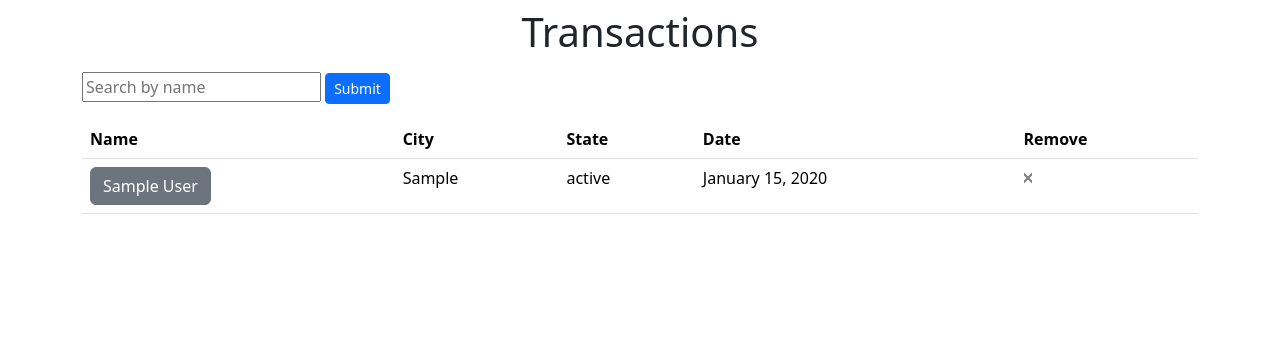
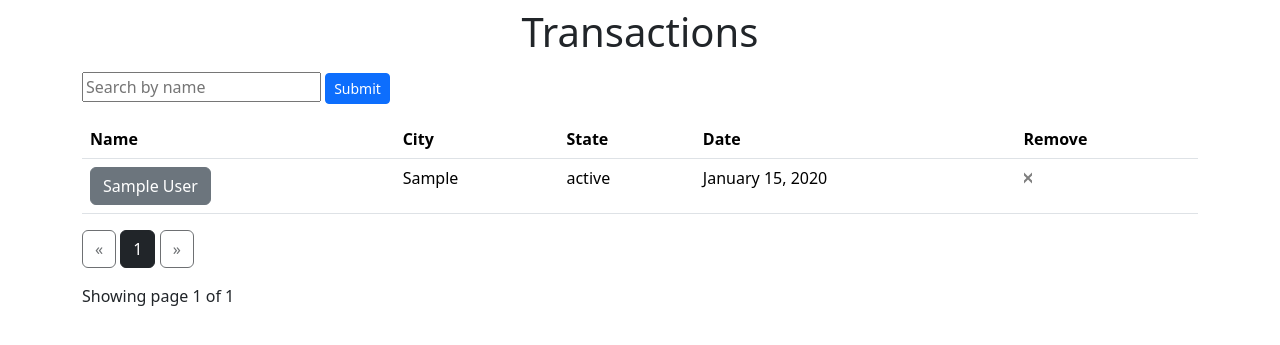
Before and after one commit to Durvalm/Shipping_Label_Automation, a Flask app: page /transactions in a window 1280 px wide. Shown: the part 56-401 px from the top of the page. Run offline with Flask 3, Linux system fonts and the light colour scheme; a user stored in the database is signed in; tables that the repository leaves empty hold one stand-in row (values such as "Sample post"); parts of the project's set-up code (start-up, migrations or seed data) failed here and were passed over.

Commit message:
pagination

```diff
--- a/apps/label/views/transactions.py
+++ b/apps/label/views/transactions.py
@@ -12,12 +12,16 @@ transactions_bp = Blueprint("transactions", __name__, url_prefix="/transactions"
 @transactions_bp.route("", methods=["GET",])
 @login_required
 def transactions():
+    # Pagination
+    page = request.args.get('page', 1, type=int)
+
     # If name is searched, display users with name
     if request.args.get('name'):
-        users = User.query.filter(User.name.ilike(f"%{request.args.get('name')}%")).all()
+        users = User.query.filter(User.name.ilike(f"%{request.args.get('name')}%")).paginate(page=page, per_page=20)
     # All users
     else:
-        users = User.query.filter_by().order_by(User.created_at.desc()).all()
+        users = User.query.order_by(User.created_at.desc()).paginate(page=page, per_page=20)
+
     return render_template("dashboard/order/order.html", users=users)
 
 @transactions_bp.route("/create-new-label", methods=["POST",])
@@ -50,3 +54,12 @@ def remove_order(user_id):
     db.session.delete(user)
     db.session.commit()
     return redirect(url_for('transactions.transactions'))
+
+# @transactions_bp.route("/temp", methods=["POST", "DELETE", "GET"])
+# @login_required
+# def temp():
+#     users = User.query.filter_by(created_at=None).all()
+#     for user in users:
+#         db.session.delete(user)
+#         db.session.commit()
+#     return redirect(url_for('transactions.transactions'))
--- a/apps/templates/dashboard/order/order.html
+++ b/apps/templates/dashboard/order/order.html
@@ -23,7 +23,6 @@
         </thead>
         <tbody>
           {% for user in users %}
-          {% if user.created_at %}
           <tr>
             <td><a class="btn btn-secondary" href='{{ url_for("dashboard.order", user_id=user.id) }}'>{{user.name}}</td></a>
             <td>{{user.city}}</td>
@@ -33,12 +32,46 @@
             <td><a class="btn-close text-decoration-none" href='{{ url_for("transactions.remove_order", user_id=user.id) }}'
                 onclick="return confirm('Are you sure? Deleting in here will delete the record forever.');"></a></td>
           </tr>
-          {% endif %}
           {% endfor %}
         </tbody>
       </table>
-    </div>
 
+      <div class="text-right">
+        <a href="{{ url_for('transactions.transactions', page=users.prev_num) }}"
+        class="btn btn-outline-dark
+        {% if not users.has_prev %}disabled{% endif %}">
+            &laquo;
+        </a>
+        <!-- Loop through the number of pages to display a link for each-->
+        {% for page_num in users.iter_pages() %}
+        {% if page_num %}
+        <!-- Check for the active page and set the link to "Active"-->
+            {% if users.page == page_num %}
+            <a href="{{ url_for('transactions.transactions', page=page_num) }}"
+            class="btn btn-dark">
+                {{ page_num }}
+            </a>
+            {% else %}
+            <a href="{{ url_for('transactions.transactions', page=page_num) }}"
+            class="btn btn-outline-dark">
+                {{ page_num }}
+            </a>
+            {% endif %}
+            {% else %}
+                ...
+            {% endif %}
+            {% endfor %}
+            <a href="{{ url_for('transactions.transactions', page=users.next_num) }}"
+            class="btn btn-outline-dark
+            {% if not users.has_next %}disabled{% endif %}">
+                &raquo;
+            </a>
+            </div>
+            <p class="text-right mt-3">
+            Showing page {{ users.page }} of {{ users.pages }}
+            </p>
+
+        </div>
 
   </body>
 
```
